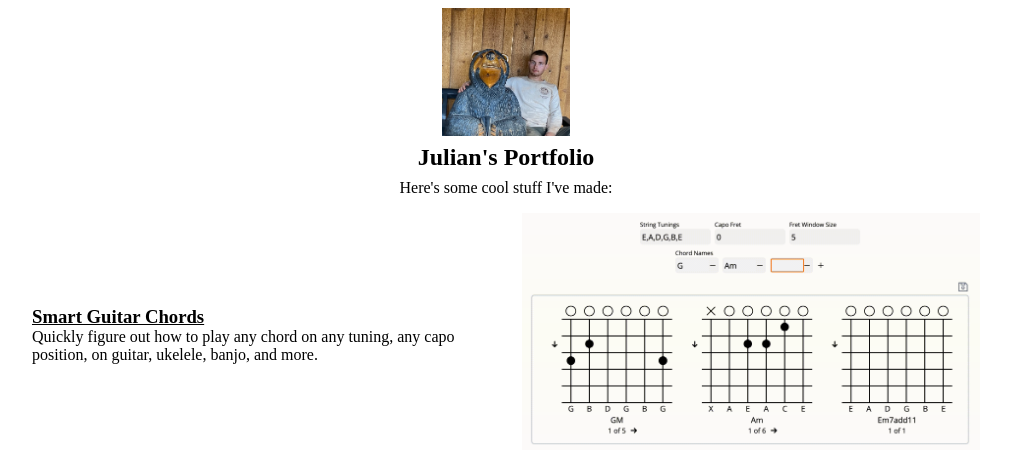
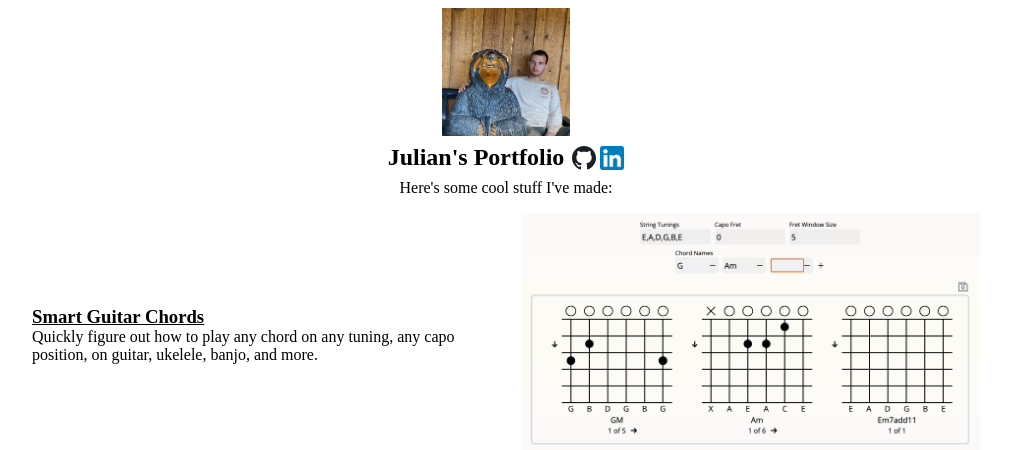
Before and after one commit to julian-george-personal/portfolio, a plain HTML site: page public/index.html in a window 1280 px wide. Shown: the top 450 px of the page, without its empty margins (134-1145 px from the left). Drawn offline with Linux system fonts and the light colour scheme.

Commit message:
add social media

```diff
--- a/public/index.css
+++ b/public/index.css
@@ -10,6 +10,7 @@
 .container-row {
     display: flex;
     flex-direction:row;
+    align-items:center;
 }
 
 .no-margin {
--- a/public/index.html
+++ b/public/index.html
@@ -7,7 +7,14 @@
         <div class="container-col" style="gap:1rem;">
             <div class="container-col" style="gap:0.5rem">
                 <img class="image" src="images/portrait.jpg" />
-                <h2 class="no-margin">Julian's Portfolio</h2>
+                <div class="container-row" style="gap:8px">
+                    <h2 class="no-margin">Julian's Portfolio</h2>
+                    <div class="container-row" style="gap:4px">
+                        <a href="https://github.com/julian-george"><img src="images/github-logo.svg" style="width:1.5rem;height:1.5rem"/></a>
+                        <a href="https://www.linkedin.com/in/julian-george-33b42a1b3/"><img src="images/linkedin-logo.png" style="width:1.5rem;height:1.5rem"/></a>
+                    </div>
+                </div>
+
                 <div>Here's some cool stuff I've made:</div>
             </div>
             <div class="container-row" style="width:75%;gap:2rem">
```
Also changed, not shown: public/images/github-logo.svg (added), public/images/linkedin-logo.png (added).
